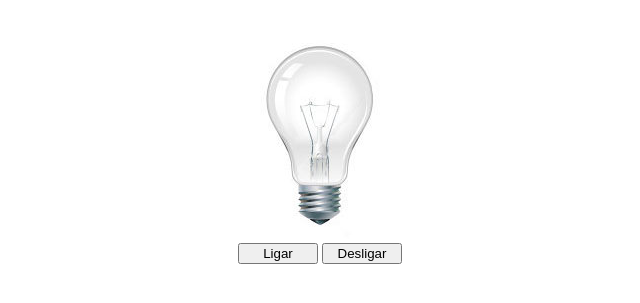
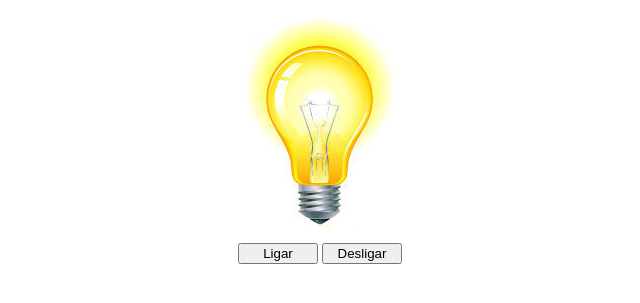
Before and after one commit to Carlos-Moraes2/mini-projetos-js, a plain HTML site: page 01-lamp/index.html in a window 1280 px wide. Both pictures are taken after a click on the button "Ligar". Shown: the part 69-372 px from the top of the page, without its empty margins (320-960 px from the left). Drawn offline with Linux system fonts and the light colour scheme.

Commit message:
criando funcao lampOn, lampOff

```diff
--- a/01-lamp/index.html
+++ b/01-lamp/index.html
@@ -4,7 +4,7 @@
     <meta charset="UTF-8">
     <meta http-equiv="X-UA-Compatible" content="IE=edge">
     <meta name="viewport" content="width=device-width, initial-scale=1.0">
-    <link rel="stylesheet" href="/style.css">
+    <link rel="stylesheet" href="./style.css">
     <title>Lâmpada</title>
 </head>
 <body>
--- a/01-lamp/lamp.js
+++ b/01-lamp/lamp.js
@@ -1 +1,13 @@
-const turnOn= document.getElementById ('turnOn');
+const turnOn = document.getElementById ('turnOn');
+const turnOff = document.getElementById ('turnOff');
+const lamp = document.getElementById ('lamp');
+
+function lampOn () {
+    lamp.src = './img/ligada.jpg';
+}
+
+function lampOff () {
+    lamp.src = './img/desligada.jpg';
+}
+turnOn.addEventListener ('click', lampOn);
+turnOff.addEventListener ('click', lampOff);
```
